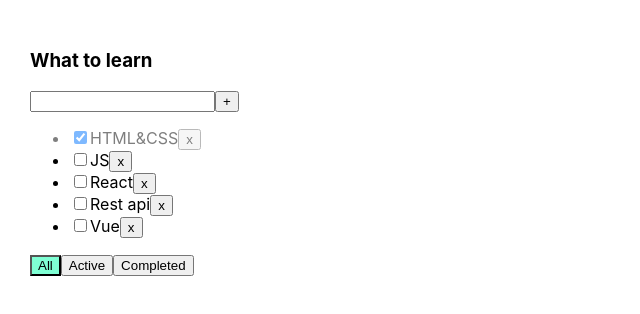
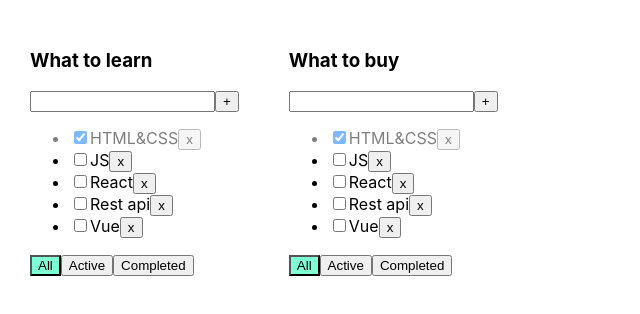
Before and after one commit to julimorozova/TODOS, a React (Create React App) app: page / in a window 1280 px wide. Shown: the top 314 px of the page, without its empty margins (0-640 px from the left). Built offline with nearby package versions, Linux system fonts and the light colour scheme.

Commit message:
feat: create 2 todolits

```diff
--- a/src/App.tsx
+++ b/src/App.tsx
@@ -9,7 +9,12 @@ export type TaskType = {
     isDone: boolean
 }
 export type FilterValueType = "all" | "active" | "completed"
-
+export type TodoListType = {
+    id: string
+    title: string
+    filter: FilterValueType
+}
+export type TodoListsType = Array<TodoListType>
 function App() {
     // BLL:
     const todoListTitle: string = "What to learn";
@@ -22,6 +27,18 @@ function App() {
         {id: 5, title: "Vue", isDone: true},
     ]
     */
+    const [todoLists, setTodoLists] = useState<TodoListsType>([
+        {
+            id: v1(),
+            title: "What to learn",
+            filter: "all"
+        },
+        {
+            id: v1(),
+            title: "What to buy",
+            filter: "all"
+        }
+    ])
     // функция для изменения state
     const [tasks, setTasks] = useState<Array<TaskType>>([
         {id: v1(), title: "HTML&CSS", isDone: true},
@@ -67,15 +84,30 @@ function App() {
     // UI:
     return (
         <div className="App">
-            <TodoList
-                title = { todoListTitle }
+            {
+                todoLists.map(tl => {
+                    return <TodoList
+                        key={tl.id}
+                        id={tl.id}
+                        title = { tl.title }
                         tasks = { tasksForRender }
                         removeTask = { removeTask }
                         changeFilter={ changeFilter }
                         addTask = { addTask }
                         changeTaskStatus = { changeStatus }
-                filter = {filter}
+                        filter = {tl.filter}
                     />
+                })
+            }
+            {/*<TodoList*/}
+            {/*    title = { todoListTitle }*/}
+            {/*    tasks = { tasksForRender }*/}
+            {/*    removeTask = { removeTask }*/}
+            {/*    changeFilter={ changeFilter }*/}
+            {/*    addTask = { addTask }*/}
+            {/*    changeTaskStatus = { changeStatus }*/}
+            {/*    filter = {filter}*/}
+            {/*/>*/}
         </div>
     );
 }
--- a/src/components/TodoList/TodoList.tsx
+++ b/src/components/TodoList/TodoList.tsx
@@ -6,6 +6,7 @@ import { Task } from "../Task/Task";
 
 
 type TodoListPropsType = {
+    id: string
     title: string
     tasks: Array<TaskType>
     removeTask: (taskID: string) => void
```
Lines whose indentation alone changed are shown as unchanged.
